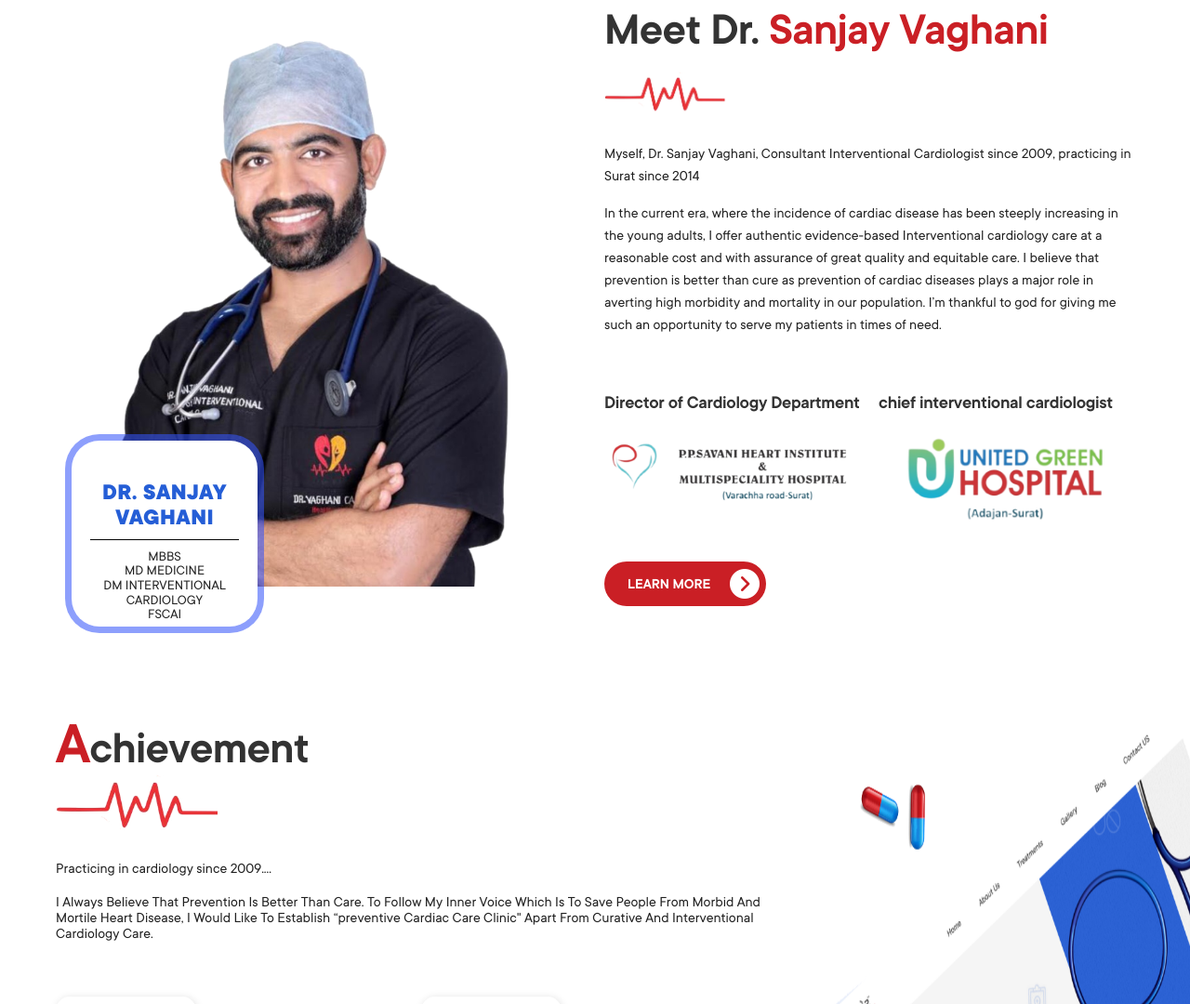
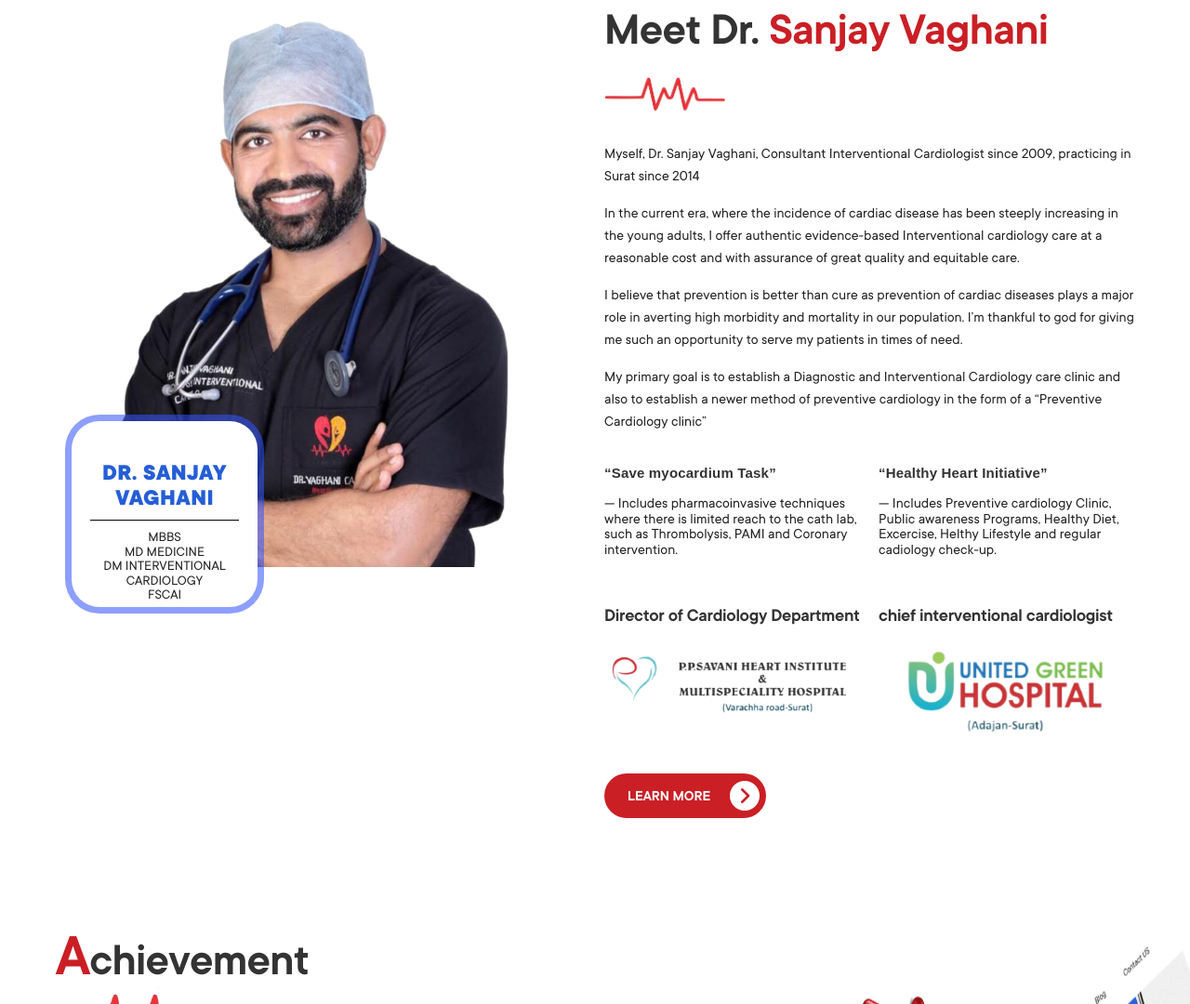
Before and after one commit to dvadher/drsanjayvaghani, a plain HTML site: page index.html in a window 1280 px wide. Shown: the part 957-2037 px from the top of the page at 93% size. Drawn offline with Linux system fonts and the light colour scheme.

Commit message:
index and about page

```diff
--- a/index.html
+++ b/index.html
@@ -132,7 +132,7 @@
           </section> -->
           <section class="about section-spacer">
             <div class="container">
-              <div class="row align-items-center">
+              <div class="row">
                 <div class="col-md-6">
                   <div class="img_block mb-5 mb-lg-0"  data-aos="fade-up">
                     <img src="images/dr.sanjay.png"  data-aos="zoom-out">
@@ -155,9 +155,26 @@
                     </div>
                     <div class="section-content mb-4">
                       <p  data-aos="fade-up">Myself, Dr. Sanjay Vaghani, Consultant Interventional Cardiologist since 2009, practicing in Surat since 2014</p>
-                      <p  data-aos="fade-up">In the current era, where the incidence of cardiac disease has been steeply increasing in the young adults, I offer authentic evidence-based Interventional cardiology care at a reasonable cost and with assurance of great quality and equitable care. I believe that prevention is better than cure as prevention of cardiac diseases plays a major role in averting high morbidity and mortality in our population. I’m thankful to god for giving me such an opportunity to serve my patients in times of need.</p>
+                      <p  data-aos="fade-up">In the current era, where the incidence of cardiac disease has been steeply increasing in the young adults, I offer authentic evidence-based Interventional cardiology care at a reasonable cost and with assurance of great quality and equitable care.</p>
+                      <p>I believe that prevention is better than cure as prevention of cardiac diseases plays a major role in averting high morbidity and mortality in our population. I’m thankful to god for giving me such an opportunity to serve my patients in times of need.</p>
+                      <p>My primary goal is to establish a Diagnostic and Interventional Cardiology care clinic and also to establish a newer method of preventive cardiology in the form of a “Preventive Cardiology clinic”</p>
                     </div>
-                    <div class="row mt-5">
+                    <div class="row">
+                      <div class="col-md-6">
+                        <div class="block_content mb-4">
+                          <h5 class="mb-2">“Save myocardium Task”</h5>
+                          <p>— Includes pharmacoinvasive techniques where there is limited reach to
+                            the cath lab, such as Thrombolysis, PAMI and Coronary intervention.</p>
+                        </div>
+                      </div>
+                      <div class="col-md-6">
+                        <div class="block_content mb-4">
+                          <h5 class="mb-2"> “Healthy Heart Initiative”</h5>
+                          <p>— Includes Preventive cardiology Clinic, Public awareness Programs, Healthy Diet, Excercise, Helthy Lifestyle and regular cadiology check-up.</p>
+                        </div>
+                      </div>
+                    </div>
+                    <div class="row mt-3">
                       <div class="col-md-6">
                         <div class="dept_block mb-4">
                           <h4>Director of Cardiology Department</h4>
```
Also changed, not shown: about.html (+1 -2 lines).
